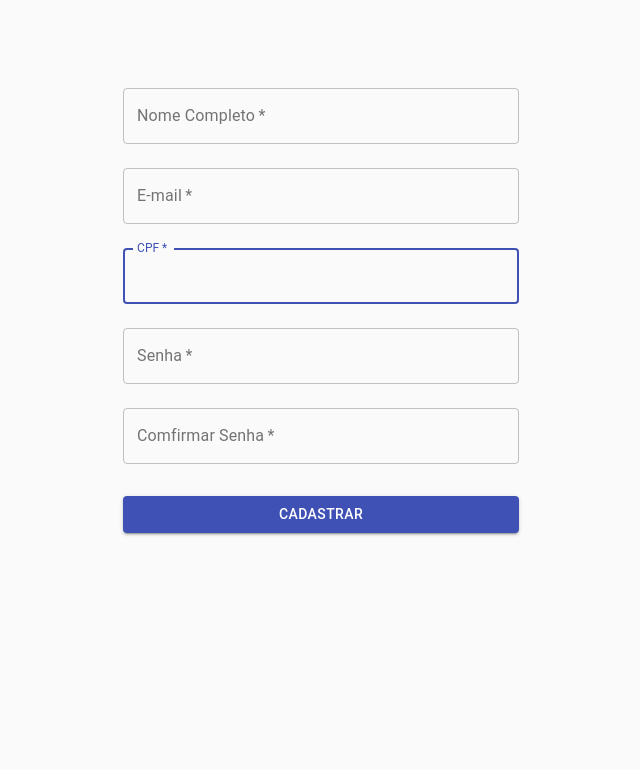
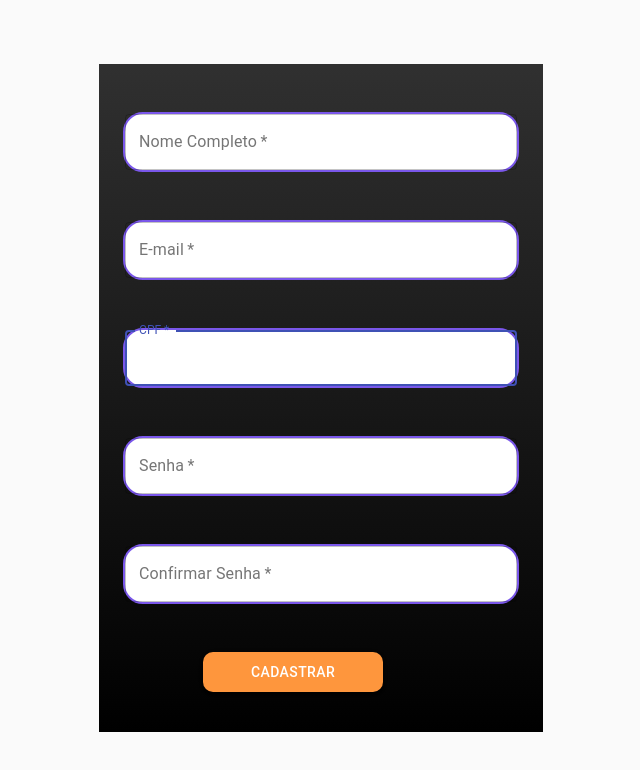
Before and after one commit to alefwhite/squad2, a React (Create React App) app in the folder frontend/: page /cadastrogestor in a window 1280 px wide. Shown: the top 770 px of the page, without its empty margins (319-959 px from the left). Built offline with nearby package versions, Linux system fonts and the light colour scheme.

Commit message:
Arrumando Css dos forms e botões

```diff
--- a/frontend/src/pages/Gestor/cadastro.js
+++ b/frontend/src/pages/Gestor/cadastro.js
@@ -6,22 +6,35 @@ import { makeStyles } from '@material-ui/core/styles';
 import Container from '@material-ui/core/Container';
 
 const useStyles = makeStyles((theme) => ({
+    container: {
+        background: 'linear-gradient(180deg, #303030 0%, #000000 100%)',
+    },
+    campos: {
+        borderRadius: '20px',
+        background: 'white',
+        border: '2px solid #7A57EA',
+        marginTop: theme.spacing(5),
+    },
+
     paper: {
+        height: '100%',
         marginTop: theme.spacing(8),
         display: 'flex',
         flexDirection: 'column',
         alignItems: 'center',
     },
-    avatar: {
-        margin: theme.spacing(1),
-        backgroundColor: theme.palette.secondary.main,
-    },
+
+
     form: {
         width: '100%', // Fix IE 11 issue.
         marginTop: theme.spacing(1),
     },
     submit: {
-        margin: theme.spacing(3, 0, 2),
+        background: '#FE963D',
+        borderRadius: '10px',
+        width: '180px',
+        height: '40px',
+        margin: theme.spacing(5, 10),
     },
 }));
 
@@ -29,11 +42,12 @@ export default function Cadastrar() {
     const classes = useStyles();
 
     return (
-        <Container component="main" maxWidth="xs">
+
+        <Container className={classes.container} component="main" maxWidth="xs">
             <CssBaseline />
             <div className={classes.paper}>
                 <form className={classes.form} noValidate>
-                    <TextField
+                    <TextField className={classes.campos}
                         variant="outlined"
                         margin="normal"
                         required
@@ -44,7 +58,7 @@ export default function Cadastrar() {
                         autoComplete="name"
                         autoFocus
                     />
-                    <TextField
+                    <TextField className={classes.campos}
                         variant="outlined"
                         margin="normal"
                         required
@@ -55,7 +69,7 @@ export default function Cadastrar() {
                         autoComplete="email"
                         autoFocus
                     />
-                    <TextField
+                    <TextField className={classes.campos}
                         variant="outlined"
                         margin="normal"
                         required
@@ -65,7 +79,7 @@ export default function Cadastrar() {
                         name="cpf"
                         autoFocus
                     />
-                    <TextField
+                    <TextField className={classes.campos}
                         variant="outlined"
                         margin="normal"
                         required
@@ -76,20 +90,20 @@ export default function Cadastrar() {
                         id="senha"
                         autoComplete="new-password"
                     />
-                    <TextField
+                    <TextField className={classes.campos}
                         variant="outlined"
                         margin="normal"
                         required
                         fullWidth
                         name="confirmaSenha"
-                        label="Comfirmar Senha"
+                        label="Confirmar Senha"
                         type="password"
                         id="password"
                         autoComplete="new-password"
                     />
                     <Button
+                        size="medium"
                         type="submit"
-                        fullWidth
                         variant="contained"
                         color="primary"
                         className={classes.submit}
```
